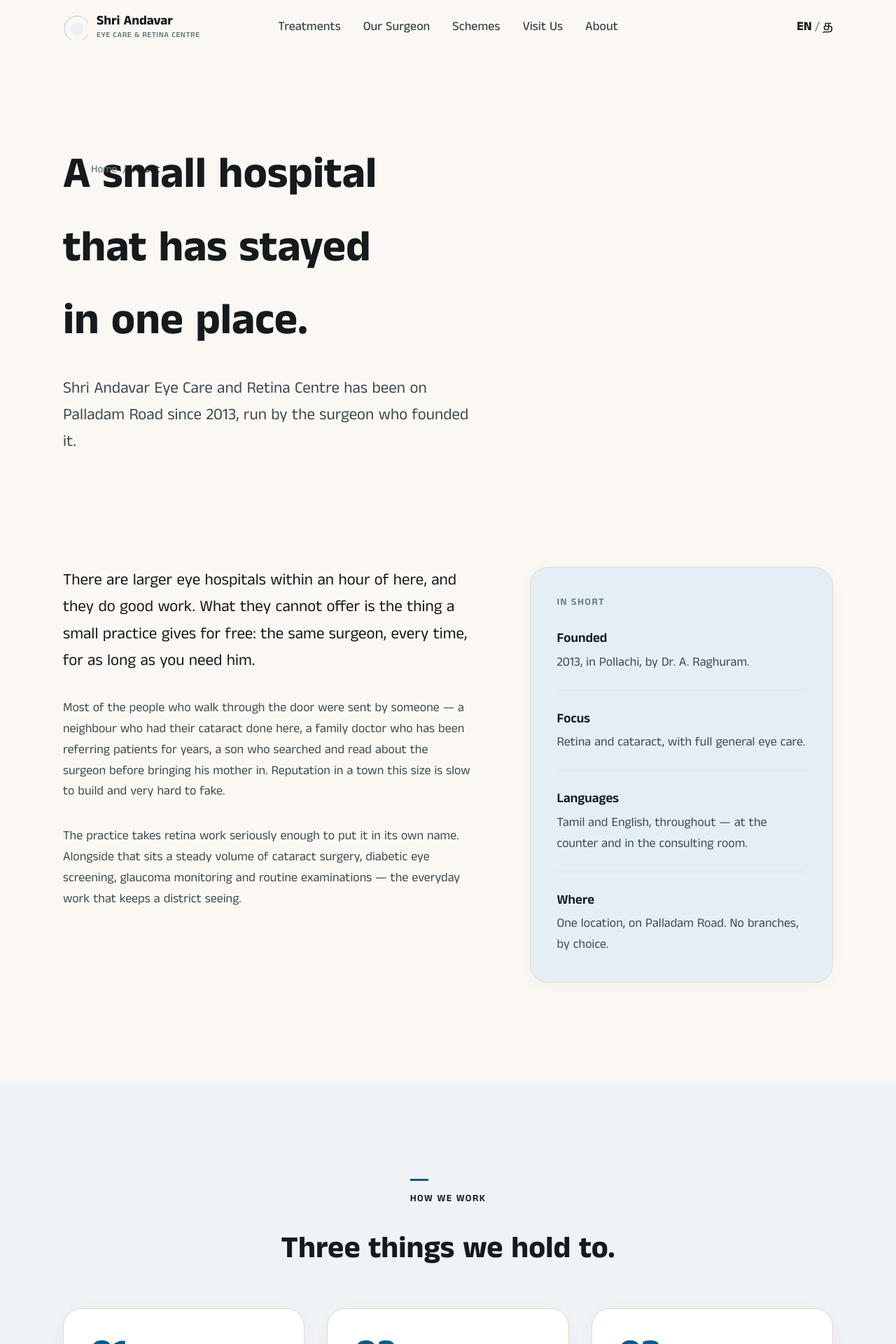
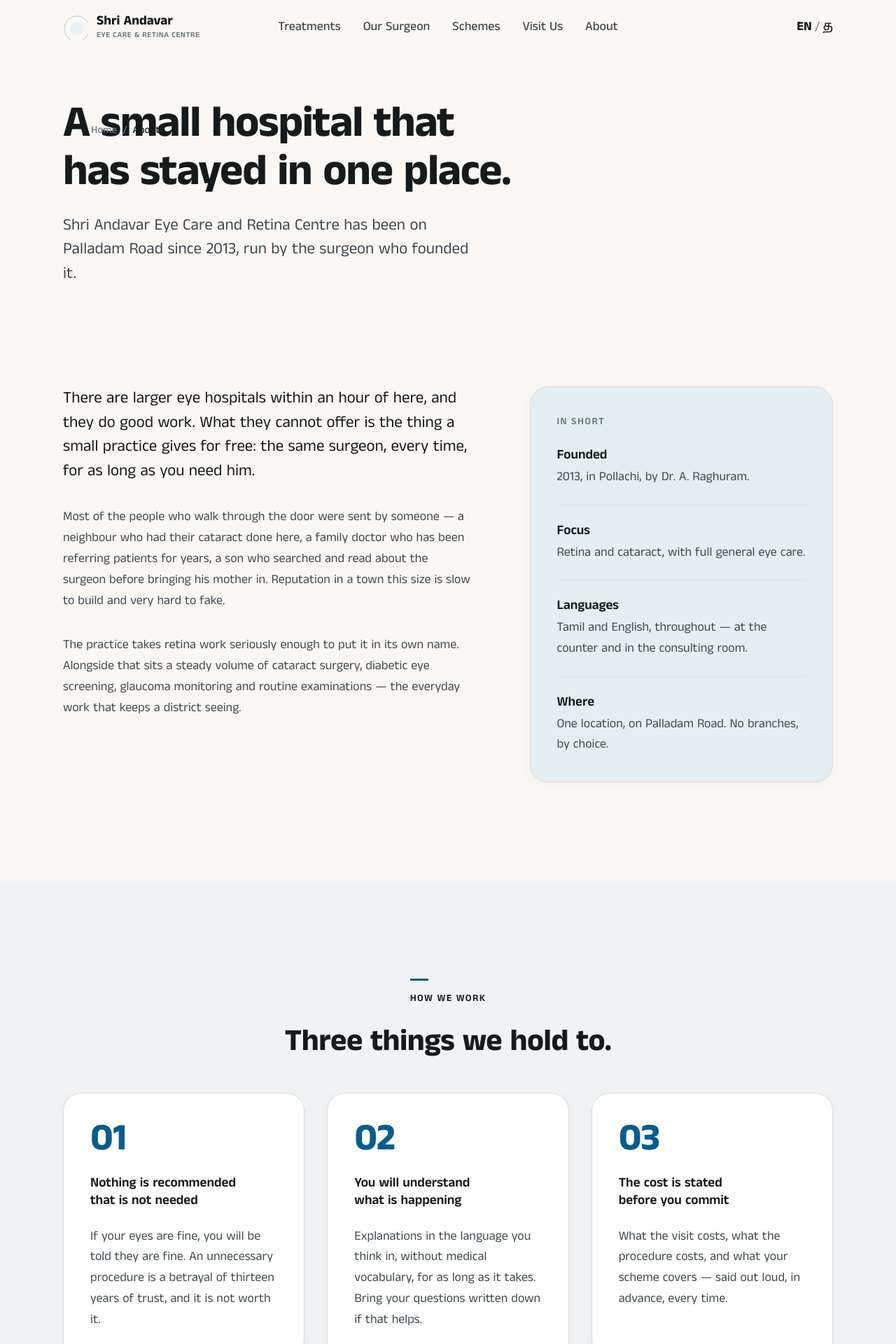
Before and after one commit to aswin-dev-fsd/andavar_v1, a Next.js app: page /en/about in a window 1280 px wide. Shown: the top 1920 px of the page at 70% size. Built offline with nearby package versions, Linux system fonts and the light colour scheme.

Commit message:
fix: adjust hero heading line-heights and max-width measure to prevent excessive line wrapping

```diff
--- a/app/[locale]/page.tsx
+++ b/app/[locale]/page.tsx
@@ -19,7 +19,7 @@ export default async function HomePage({ params }: { params: Promise<{locale: st
   return (
     <main>
       {/* SECTION 1 - HERO */}
-      <section className="relative overflow-hidden pt-[clamp(64px,10vw,120px)] pb-[clamp(64px,8vw,96px)] bg-[var(--color-ground)]">
+      <section className="relative overflow-hidden pt-[clamp(36px,5vw,64px)] pb-[clamp(48px,8vw,80px)] bg-[var(--color-ground)]">
         <div className="max-w-[1180px] mx-auto px-[clamp(20px,5vw,40px)] relative z-10 flex flex-col min-[900px]:flex-row gap-[clamp(40px,8vw,80px)]">
           {/* Left Col */}
           <div className="flex-1 flex flex-col gap-6 items-start relative z-20">
--- a/app/globals.css
+++ b/app/globals.css
@@ -49,31 +49,40 @@
   .text-display-1 {
     font-size: clamp(38px, 5.4vw, 63px);
     font-weight: 700;
+    line-height: 1.1;
+    letter-spacing: -0.02em;
   }
 
   .text-display-2 {
     font-size: clamp(32px, 5.2vw, 54px);
     font-weight: 700;
+    line-height: 1.12;
+    letter-spacing: -0.015em;
   }
 
   .text-h2 {
     font-size: clamp(28px, 4.2vw, 44px);
     font-weight: 700;
+    line-height: 1.15;
+    letter-spacing: -0.01em;
   }
 
   .text-h3 {
     font-size: clamp(21px, 2.5vw, 27px);
     font-weight: 700;
+    line-height: 1.25;
   }
 
   .text-h4 {
     font-size: 19px;
     font-weight: 600;
+    line-height: 1.3;
   }
 
   .text-lede {
     font-size: clamp(19px, 2.1vw, 23px);
     font-weight: 400;
+    line-height: 1.5;
   }
 
   .text-small {
@@ -102,7 +111,7 @@
   }
 
   .max-w-hero {
-    max-width: 15ch;
+    max-width: 22ch;
   }
 }
 
--- a/components/sections/LayoutSections.tsx
+++ b/components/sections/LayoutSections.tsx
@@ -19,7 +19,7 @@ export function PageHero({ eyebrow, title, lede, children, band = 'ground', clas
   if (band === 'cool') bgClass = 'bg-[var(--color-cool)]';
 
   return (
-    <section className={`relative overflow-hidden pt-[clamp(64px,10vw,120px)] pb-[clamp(64px,8vw,96px)] ${bgClass} ${className}`}>
+    <section className={`relative overflow-hidden pt-[clamp(36px,5vw,64px)] pb-[clamp(48px,8vw,80px)] ${bgClass} ${className}`}>
       {/* Background Aperture (Top Right) */}
       <div className="absolute top-0 right-0 max-w-full opacity-20 min-[900px]:opacity-60 pointer-events-none translate-x-1/4 -translate-y-1/4">
         <Aperture size={600} ringCount={5} />
```
